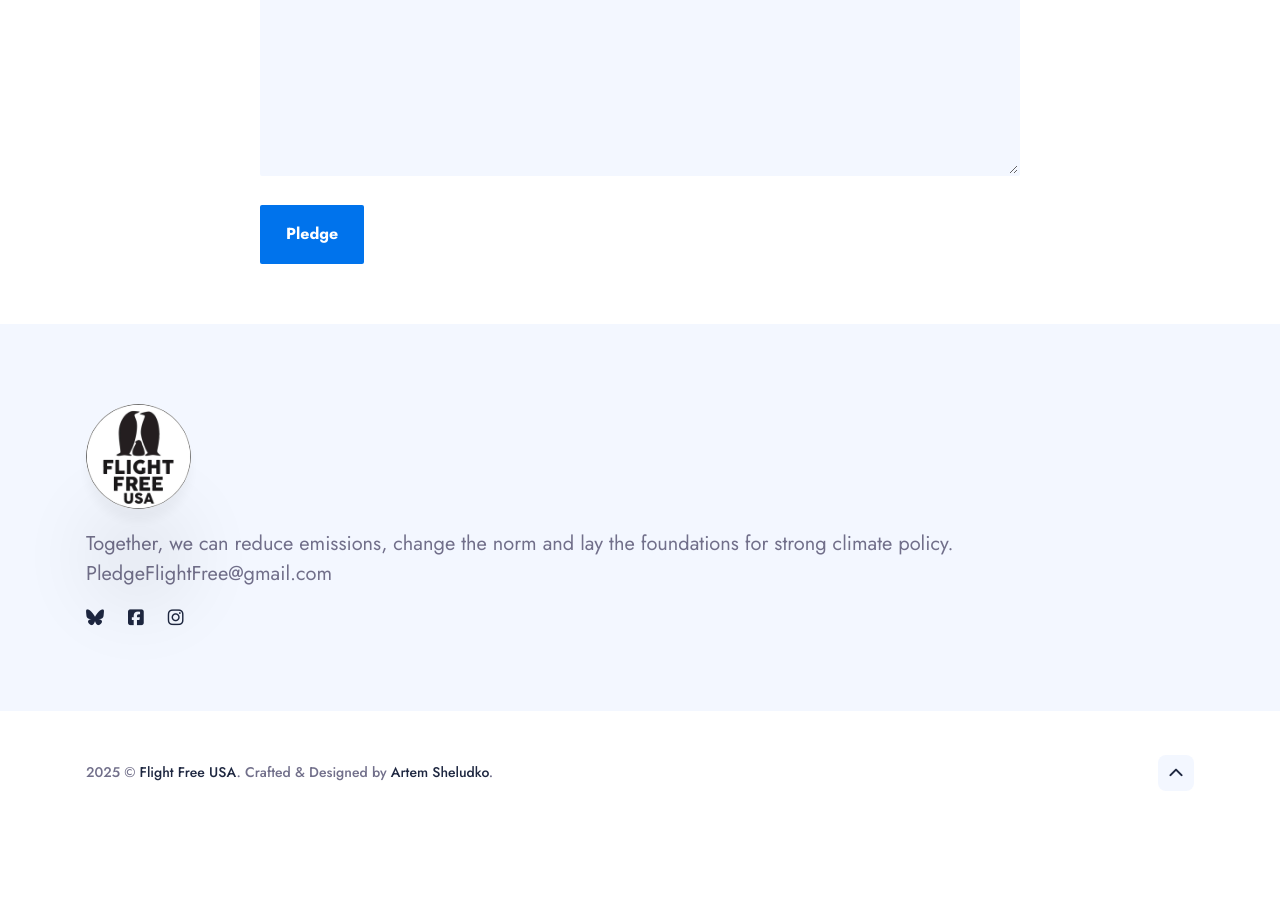
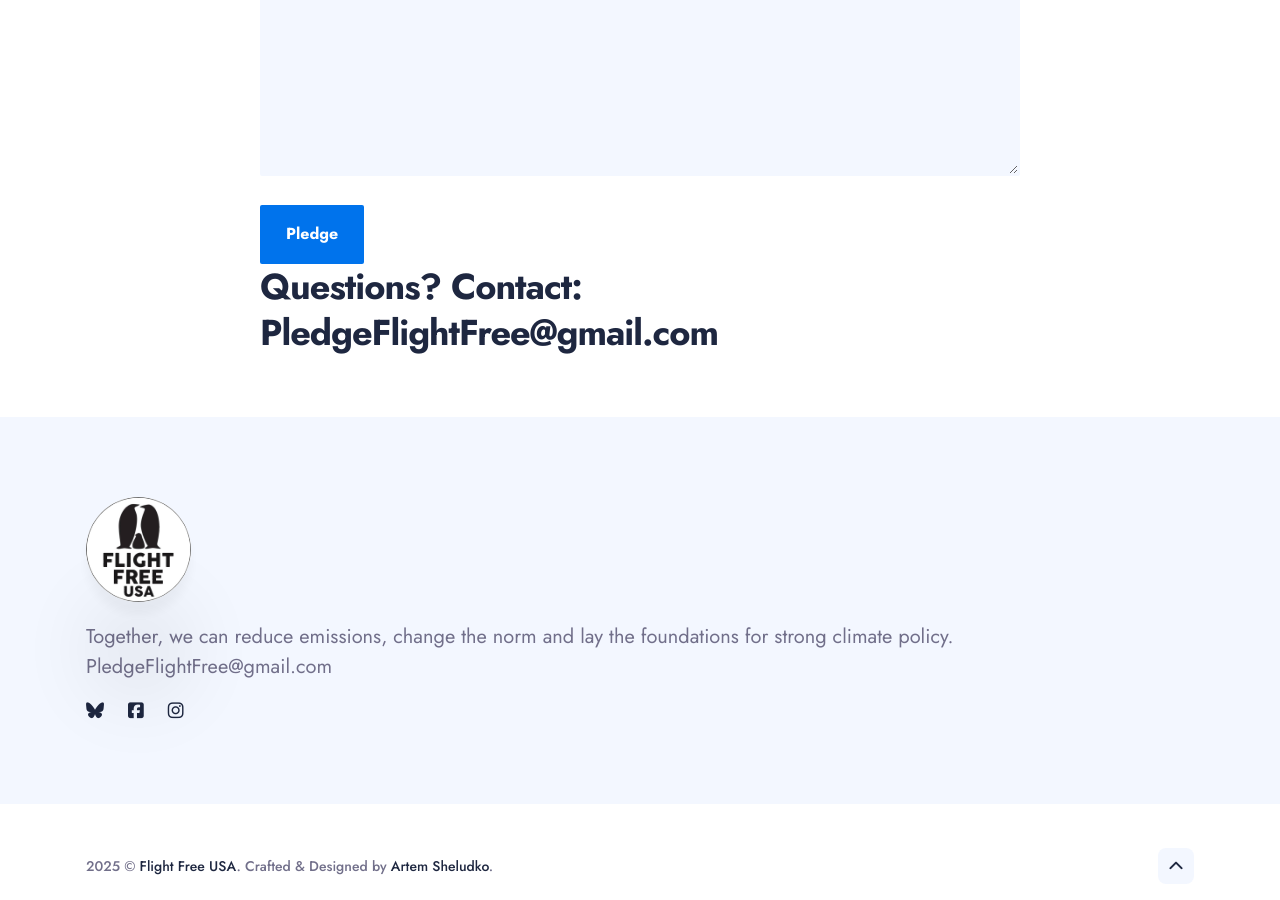
Before and after one commit to lots-of-things/flight-free-site, a Jekyll site: the page built from _pages/pledge.html, in a window 1280 px wide and 900 px high, scrolled down 742 px. Built offline with Jekyll 4.4.1, drawn with Linux system fonts in a browser that asks for light colours; before the commit the page ends 1577 px from its top, so only the background shows below that.

Commit message:
Update pledge.html

```diff
--- a/_pages/pledge.html
+++ b/_pages/pledge.html
@@ -32,3 +32,4 @@ permalink: /pledge/
     </div>
   </form>
 </div>
+<h1>Questions? Contact: PledgeFlightFree@gmail.com</h1>
```
